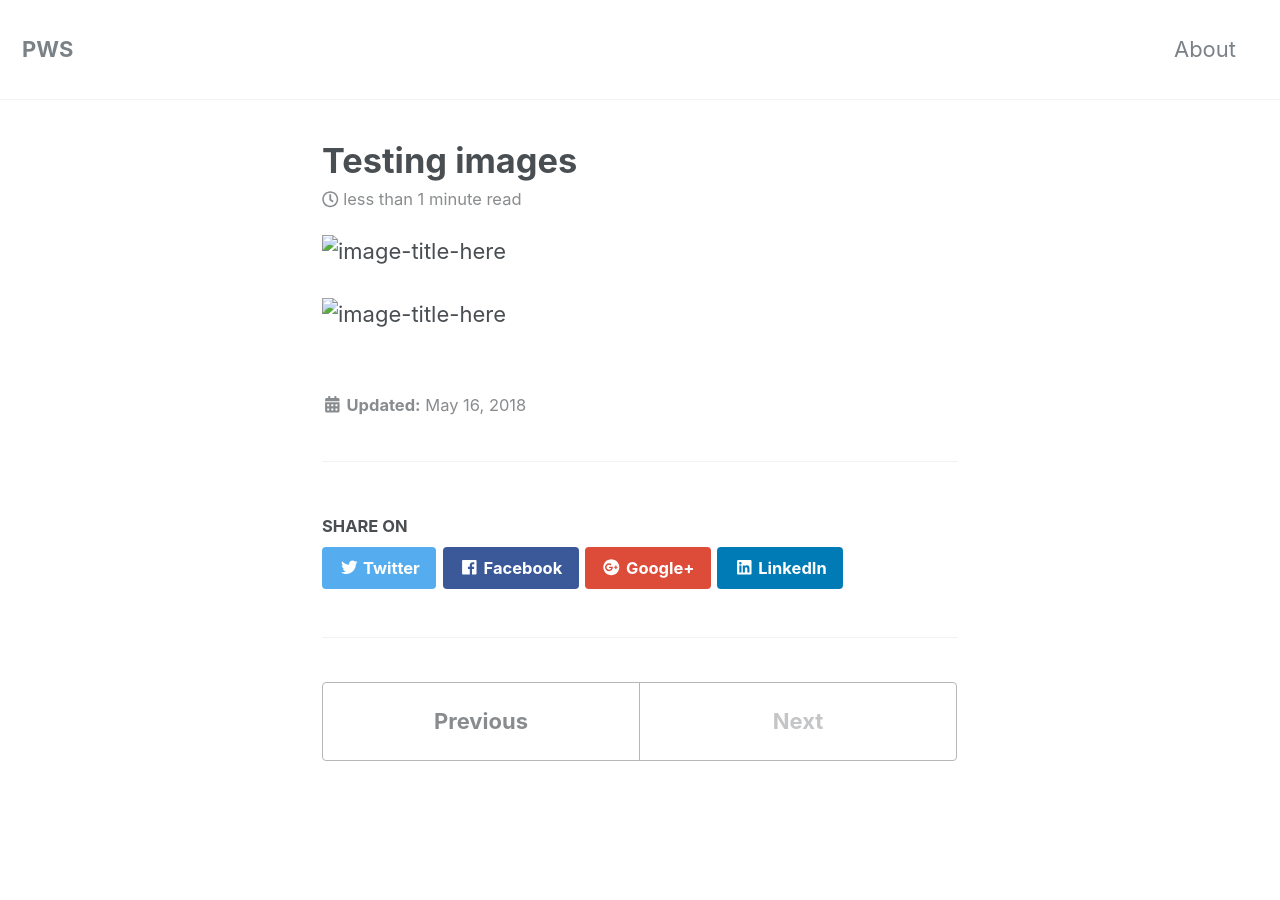
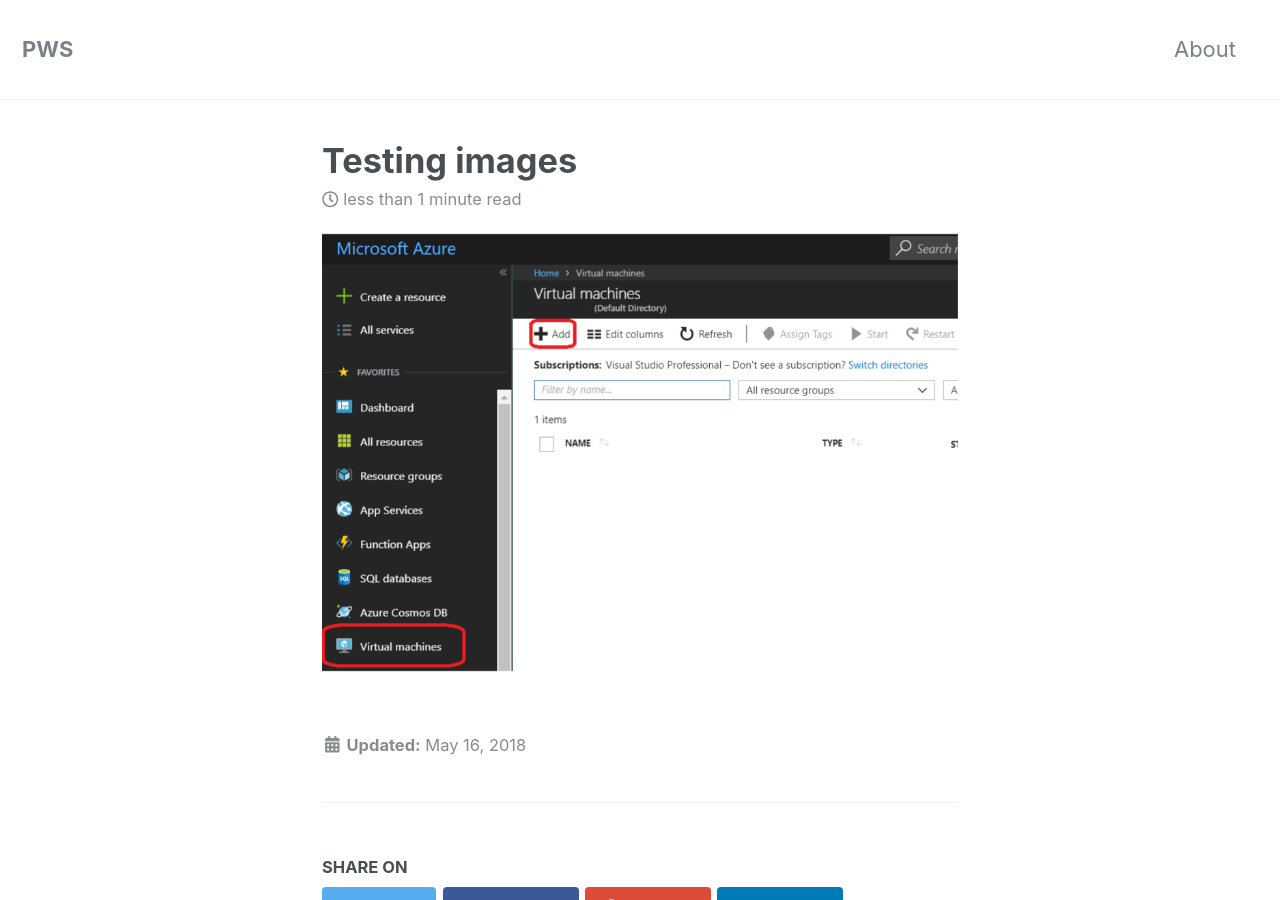
Before and after one commit to BenchProjects/PWS-Blog, a Jekyll site: the page built from _posts/2018-16-05-TestImage.md, in a window 1280 px wide and 900 px high. Built offline with Jekyll 4.4.1, drawn with Linux system fonts in a browser that asks for light colours; nearby versions of some CDN libraries.

Commit message:
Testing images

```diff
--- a/_posts/2018-16-05-TestImage.md
+++ b/_posts/2018-16-05-TestImage.md
@@ -5,6 +5,4 @@ date: 2018-05-16
 ---
 
 
-![image-title-here](/assets/images/CreateAzureVM_1.jpg){:class="img-responsive"}
-
-![image-title-here](/assets/images/CreateAzureVM_1.jpg)
+![image-title-here](/images/CreateAzureVM_1.jpg)
```
Also changed, not shown: images/CreateAzureVM_1.jpg (added).
